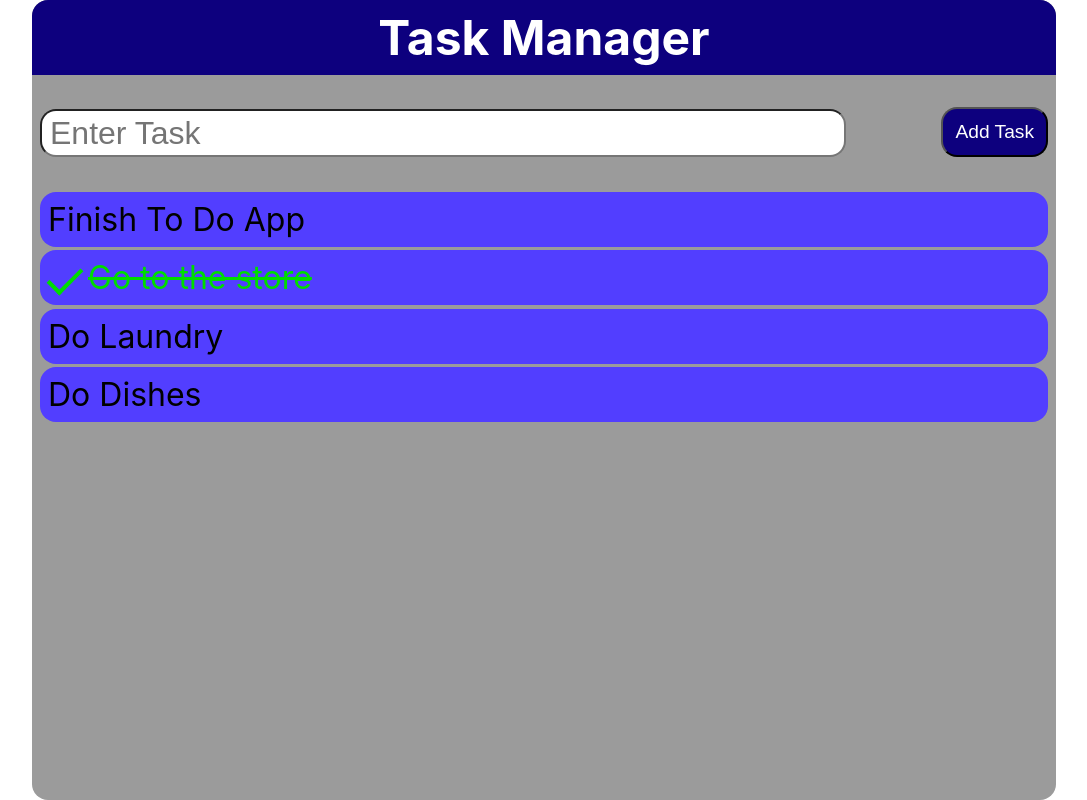
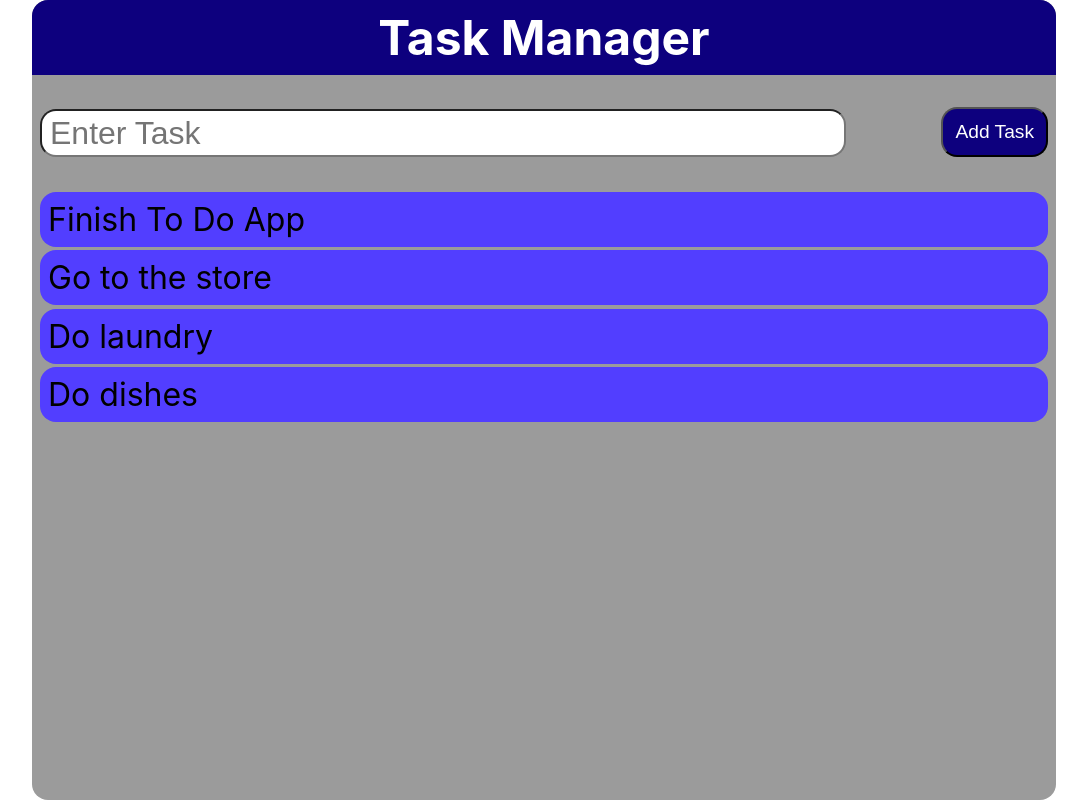
Before and after one commit to DDeShon/javascript-todo, a React (Create React App) app: page / in a window 1280 px wide. Shown: the whole page, without its empty margins (96-1183 px from the left). Built offline with nearby package versions, Linux system fonts and the light colour scheme.

Commit message:
working on list functionality

```diff
--- a/src/App.js
+++ b/src/App.js
@@ -1,5 +1,5 @@
 import "./App.css";
-import "./ToDo.js";
+import TodoList from "./components/todoList";
 
 function App() {
   return (
@@ -13,7 +13,8 @@ function App() {
           <button className="btn-new-task">Add Task</button>
         </div>
         <div className="list-wrapper">
-          <ul className="todo">
+          <TodoList />
+          {/* <ul className="todo">
             <div className="list-item">
               <li>Finish To Do App</li>
             </div>
@@ -26,7 +27,7 @@ function App() {
             <div className="list-item">
               <li>Do Dishes</li>
             </div>
-          </ul>
+          </ul> */}
         </div>
       </div>
     </div>
--- a/src/components/todoList.js
+++ b/src/components/todoList.js
@@ -10,9 +10,11 @@ const todos = [
 const Todo = (props) => <li>{props.todo}</li>;
 
 const TodoList = () => (
-  <ul>
+  <ul className="todo">
     {todos.map((todo) => (
-      <li key={todo}>{todo}</li>
+      <li className="list-item" key={todo}>
+        {todo}
+      </li>
     ))}
   </ul>
 );
```
